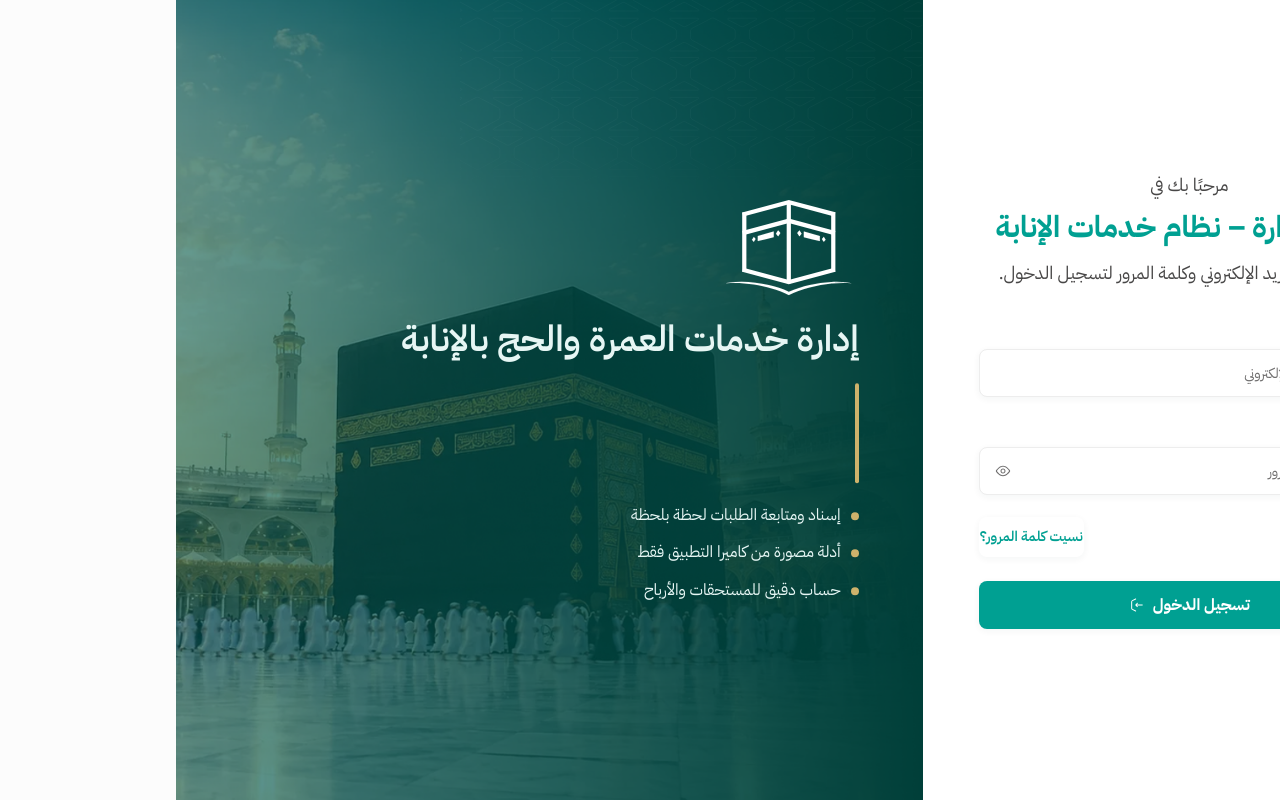
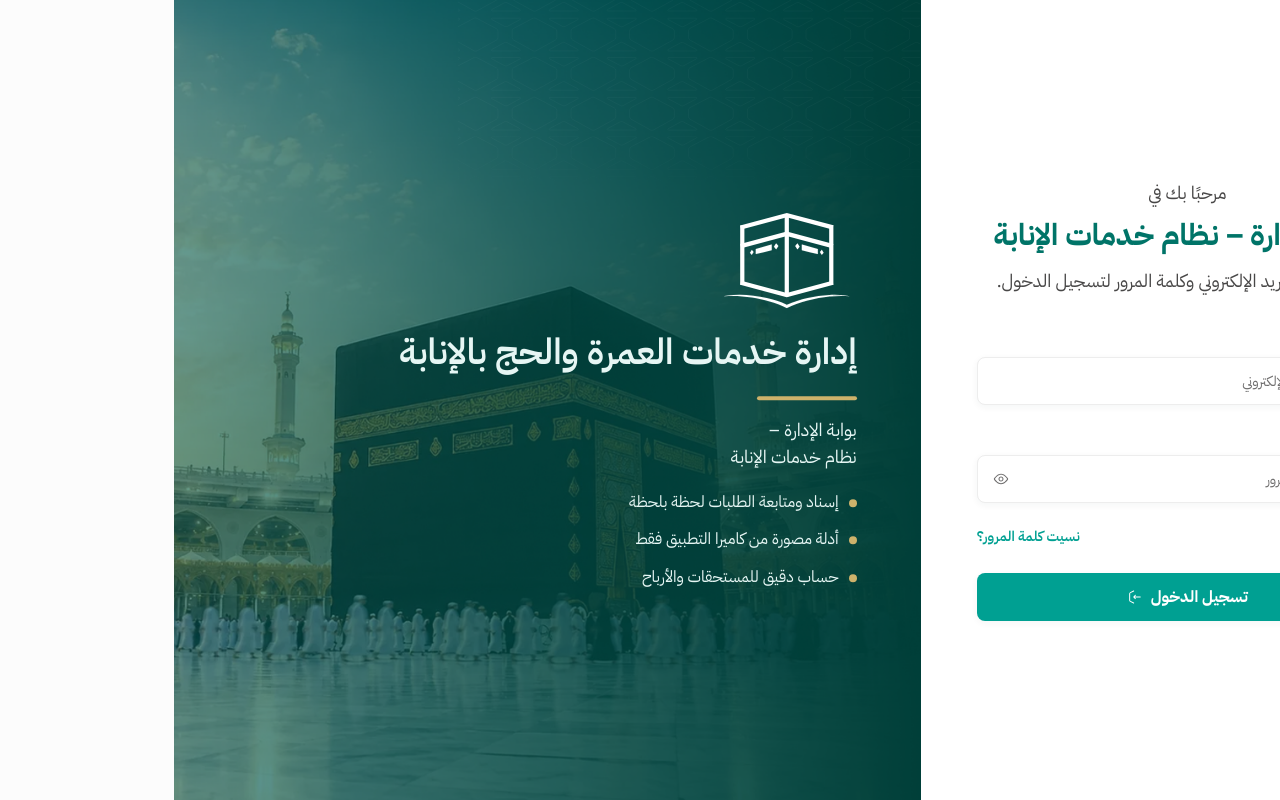
Before and after one commit to aljassemmalath/inaba, an Angular app: page /login in a window 1280 px wide. Built offline with nearby package versions, Linux system fonts and the light colour scheme.

Commit message:
feat(ui): adjust login hero divider, subtitle and tertiary buttons

```diff
--- a/src/app/features/auth/login/login.component.html
+++ b/src/app/features/auth/login/login.component.html
@@ -23,6 +23,9 @@
         />
         <h2 class="login-hero__title">إدارة خدمات العمرة والحج بالإنابة</h2>
         <span class="login-hero__divider" aria-hidden="true"></span>
+        <p class="login-hero__subtitle">
+          بوابة الإدارة –<br />نظام خدمات الإنابة
+        </p>
         <ul class="login-hero__list">
           <li>
             <span class="login-hero__bullet" aria-hidden="true"></span>
--- a/src/app/features/auth/login/login.component.scss
+++ b/src/app/features/auth/login/login.component.scss
@@ -37,7 +37,6 @@
   max-width: none;
   height: auto;
   pointer-events: none;
-  user-select: none;
 }
 
 .login-hero__content {
@@ -49,15 +48,13 @@
   transform: translateY(-50%);
   display: flex;
   flex-direction: column;
-  align-items: flex-start; // RTL cross-start is the right edge
+  align-items: flex-start;
   text-align: right;
 }
 
 .login-hero__logo {
   height: 100px;
   width: auto;
-  display: block;
-  object-fit: contain;
 }
 
 .login-hero__title {
@@ -69,12 +66,19 @@
 }
 
 .login-hero__divider {
-  width: 4px;
-  height: 100px;
-  margin: 20px 0;
-  flex-shrink: 0;
+  width: 100px;
+  height: 4px;
+  margin: 20px 0 16px;
   border-radius: var(--radius-pill);
   background: var(--gold-500);
+}
+
+.login-hero__subtitle {
+  margin: 0 0 20px;
+  font-size: 18px;
+  font-weight: 400;
+  line-height: 1.5;
+  color: var(--teal-50);
 }
 
 .login-hero__list {
@@ -141,7 +145,7 @@
   font-size: 30px;
   line-height: 1.35;
   font-weight: 700;
-  color: var(--teal-500);
+  color: var(--teal-700);
 }
 
 .login-form {
--- a/src/styles/components/_buttons.scss
+++ b/src/styles/components/_buttons.scss
@@ -166,32 +166,45 @@ fieldset:disabled .btn {
   color: var(--text-disabled);
 }
 
-/* Tertiary (no unnecessary border, padding or shadow; bottom line on hover/active) */
+/* Tertiary (text-only action; underline the label on hover/active) */
 .btn.btn-tertiary,
 .btn.btn-brand-ghost {
+  height: auto;
   padding: 0;
   background-color: transparent;
-  border-color: transparent;
+  border: 0;
+  box-shadow: none;
   color: var(--action-tertiary-text);
 }
 .btn-tertiary:not(:disabled):not(.disabled):hover,
 .btn-brand-ghost:not(:disabled):not(.disabled):hover {
   background-color: transparent;
-  border-color: transparent;
-  border-bottom-color: var(--action-tertiary-text);
+  border: 0;
+  box-shadow: none;
   color: var(--action-tertiary-text);
+  text-decoration: underline;
+  text-underline-offset: 3px;
 }
 .btn-tertiary:not(:disabled):not(.disabled):active,
 .btn-brand-ghost:not(:disabled):not(.disabled):active {
   background-color: transparent;
-  border-color: transparent;
-  border-bottom-color: var(--action-primary-pressed);
+  border: 0;
+  box-shadow: none;
   color: var(--action-primary-pressed);
+  text-decoration: underline;
+  text-underline-offset: 3px;
+}
+.btn-tertiary:focus-visible,
+.btn-brand-ghost:focus-visible {
+  box-shadow: var(--focus-ring);
 }
 .btn-tertiary:disabled,
 .btn-brand-ghost:disabled {
   background-color: transparent;
+  border: 0;
+  box-shadow: none;
   color: var(--text-disabled);
+  text-decoration: none;
 }
 
 /* Danger */
```
